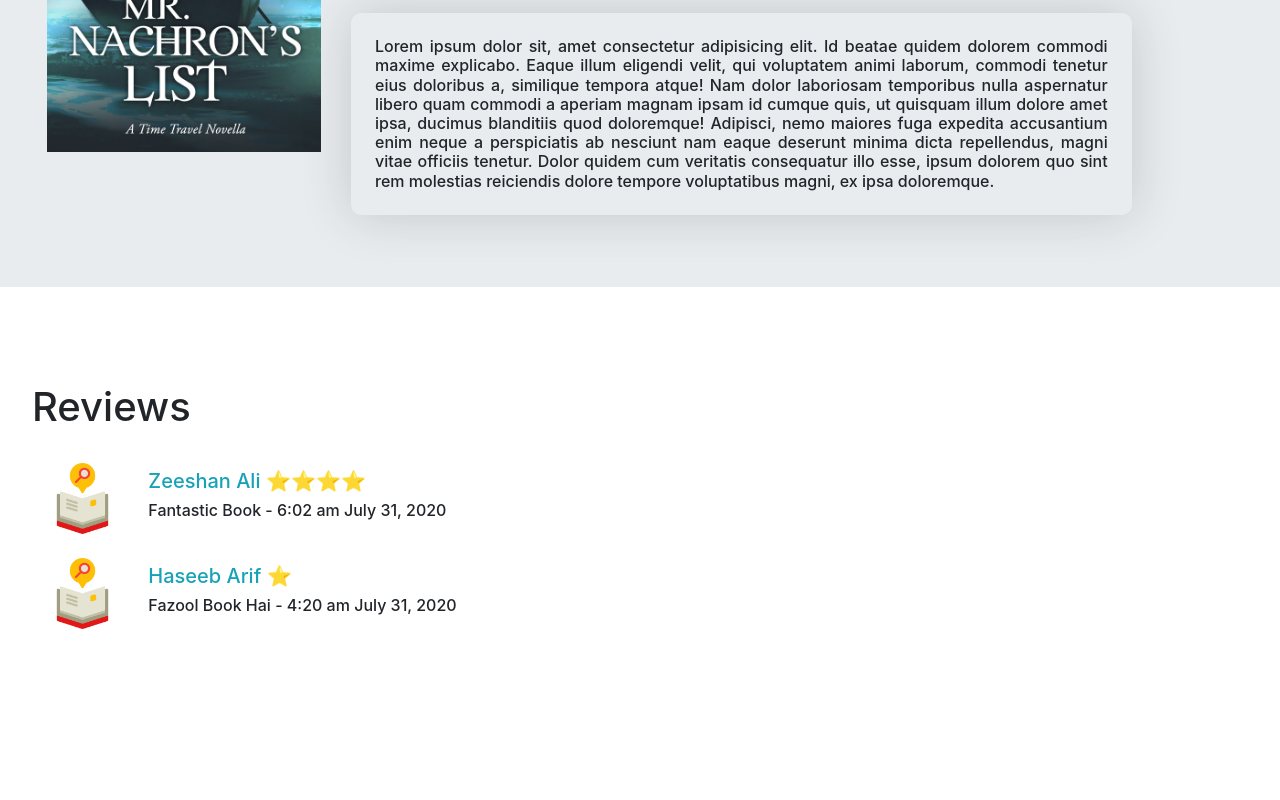
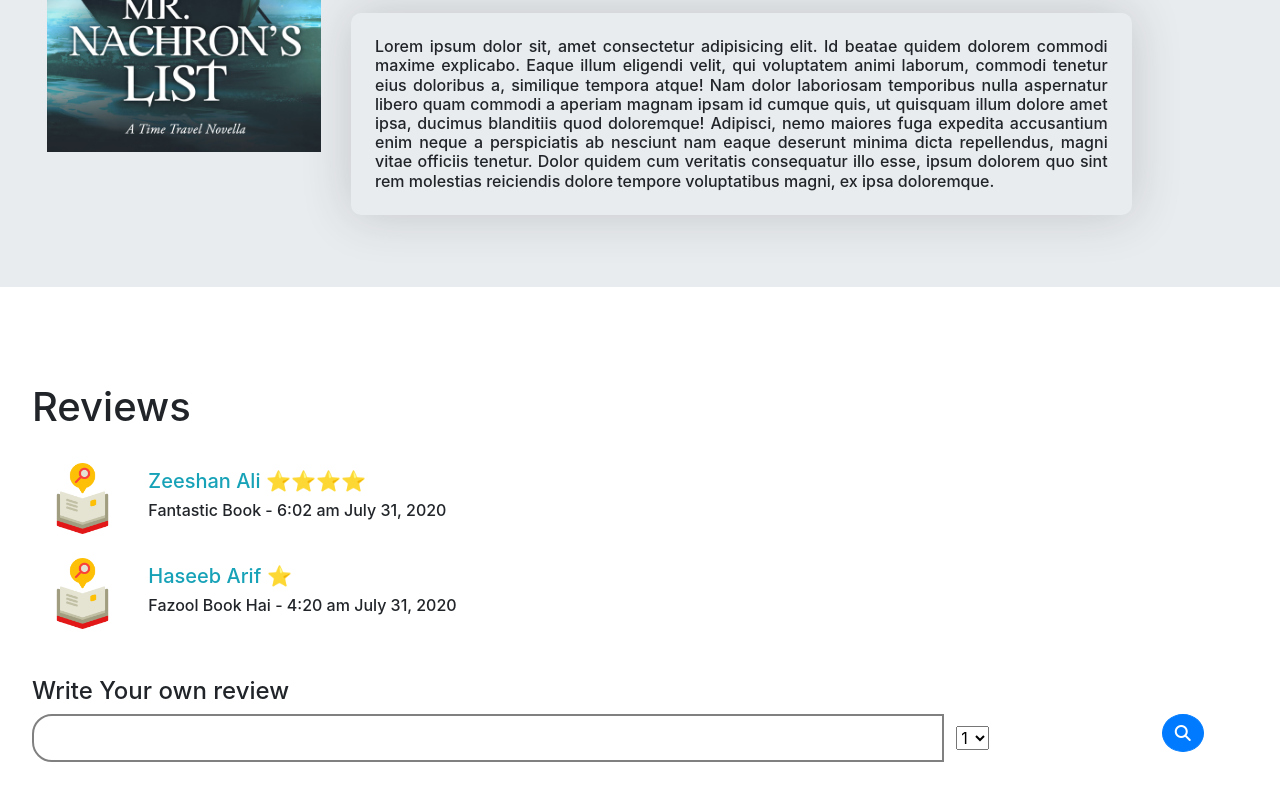
Before and after one commit to zees98/LMS, a plain HTML site: page html/book_preview.html in a window 1280 px wide. Shown: the part 492-1292 px from the top of the page. Before the commit the page ends 1217 px from the top, so only its background shows below. Drawn offline with nearby package versions, Linux system fonts and the light colour scheme.

```diff
--- a/css/book_preview.css
+++ b/css/book_preview.css
@@ -46,3 +46,19 @@
 #reviews {
     background-color: white;
 }
+input[type = "text"] {
+    width: 100%;
+}
+#field {
+    border: grey solid 2px;
+    border-top-left-radius: 20px;
+    border-bottom-left-radius: 20px;
+}
+#ratingDiv {
+    padding: 1%;
+}
+
+#search {
+    border-radius: 100%;
+    text-align: center;
+}
--- a/html/book_preview.html
+++ b/html/book_preview.html
@@ -89,7 +89,26 @@
                 </div>
             </div>
         </div>
+        <br><br>
+        <h4>Write Your own review</h4>
+        <div class="container-fluid">
+            <div class="row">
+                <div class="col-md-9 col-sm-8" id="field">
+                    <input class = "btn " type="text" name="review" id="">
 
+                </div>
+                <div class="col-md-2 m-auto" id="ratingDiv">
+                    <select name="rating" id="rating">
+                        <option value="1">1</option>
+                        <option value="2">2</option>
+                        <option value="3">3</option>
+                        <option value="4">4</option>
+                        <option value="5">5</option>
+                    </select>
+                </div>
+                <div class="col-md-1 col-sm-4"><button class="btn btn-primary" id="search"> <i class="fa fa-search" aria-hidden="true"></i></button></div>
+            </div>
+        </div>
     </div>
 
 </body>
--- a/js/book_preview.js
+++ b/js/book_preview.js
@@ -1,3 +1,5 @@
+// Arrow button behaviour
+
 $(document).ready(function () {
     $("#expand").click(function (e) {
 
@@ -5,3 +7,7 @@
 
     });
 });
+
+
+// var rating   = "3" ++ "4";
+// alert(rating + "");
```
Also changed, not shown: 2 other files.
